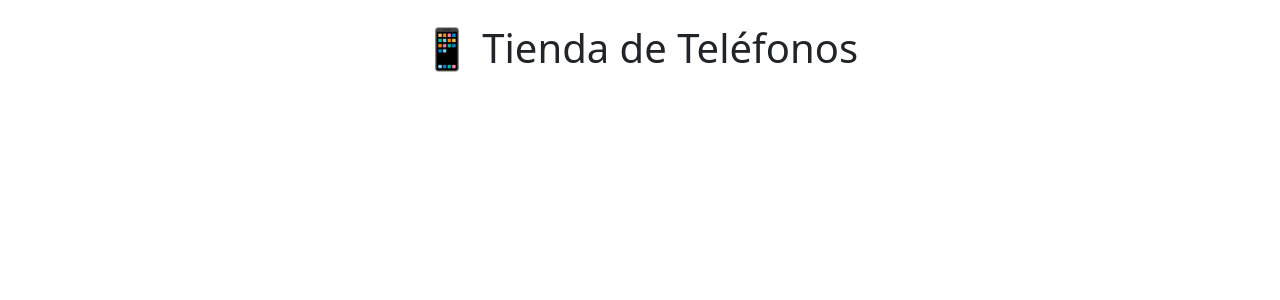
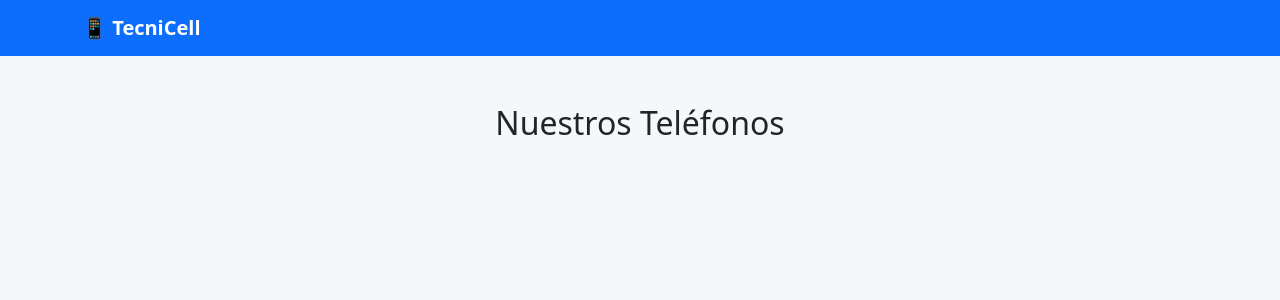
Before and after one commit to Brandon161-arch/Telefonos, a Flask app: page / in a window 1280 px wide. Shown: the top 300 px of the page. Run offline with Flask 3, Linux system fonts and the light colour scheme.

Commit message:
Update index.html

```diff
--- a/templates/index.html
+++ b/templates/index.html
@@ -1,38 +1,96 @@
 <!DOCTYPE html>
-<html>
+<html lang="es">
 <head>
+    <meta charset="UTF-8">
     <title>Tienda de Teléfonos</title>
 
     <!-- Bootstrap -->
     <link href="https://cdn.jsdelivr.net/npm/bootstrap@5.3.0/dist/css/bootstrap.min.css" rel="stylesheet">
+
+    <!-- Estilos personalizados -->
+    <style>
+        body {
+            background-color: #f5f7fa;
+        }
+
+        .navbar {
+            background-color: #0d6efd;
+        }
+
+        .navbar-brand {
+            color: white !important;
+            font-weight: bold;
+        }
+
+        .card {
+            border: none;
+            border-radius: 15px;
+            transition: transform 0.2s;
+        }
+
+        .card:hover {
+            transform: scale(1.03);
+        }
+
+        .card img {
+            height: 250px;
+            object-fit: cover;
+            border-top-left-radius: 15px;
+            border-top-right-radius: 15px;
+        }
+
+        .precio {
+            font-size: 20px;
+            font-weight: bold;
+            color: #198754;
+        }
+
+        .btn-comprar {
+            border-radius: 20px;
+        }
+    </style>
 </head>
 
 <body>
 
-<div class="container mt-4">
+<!-- 🔝 NAVBAR -->
+<nav class="navbar navbar-expand-lg">
+    <div class="container">
+        <span class="navbar-brand">📱 TecniCell</span>
+    </div>
+</nav>
 
-    <h1 class="text-center mb-4">📱 Tienda de Teléfonos</h1>
+<!-- CONTENIDO -->
+<div class="container mt-5">
+
+    <h2 class="text-center mb-5">Nuestros Teléfonos</h2>
 
     <div class="row">
 
         {% for telefono in telefonos %}
 
-        <div class="col-md-4">
-            <div class="card mb-4 shadow">
+        <div class="col-md-4 mb-4">
 
-                <img src="{{ url_for('static', filename=telefono.imagen) }}" class="card-img-top">
+            <div class="card shadow">
+
+                <img src="{{ url_for('static', filename=telefono.imagen) }}">
 
                 <div class="card-body text-center">
 
                     <h5 class="card-title">{{ telefono.nombre }}</h5>
 
-                    <p class="card-text">
-                        ${{ telefono.precio }}
+                    <p class="precio">
+                        ${{ "{:,.0f}".format(telefono.precio) }}
                     </p>
+
+                    <button class="btn btn-success btn-comprar">
+                        🛒 Comprar
+                    </button>
 
                 </div>
 
             </div>
+
         </div>
 
         {% endfor %}
```
